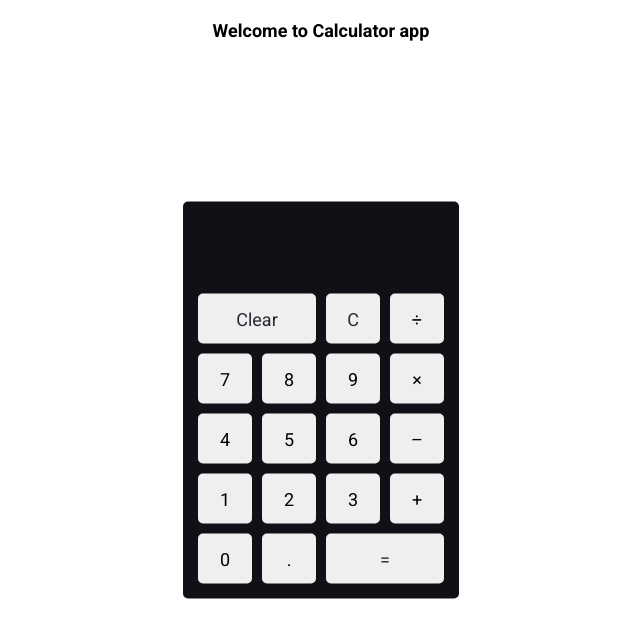
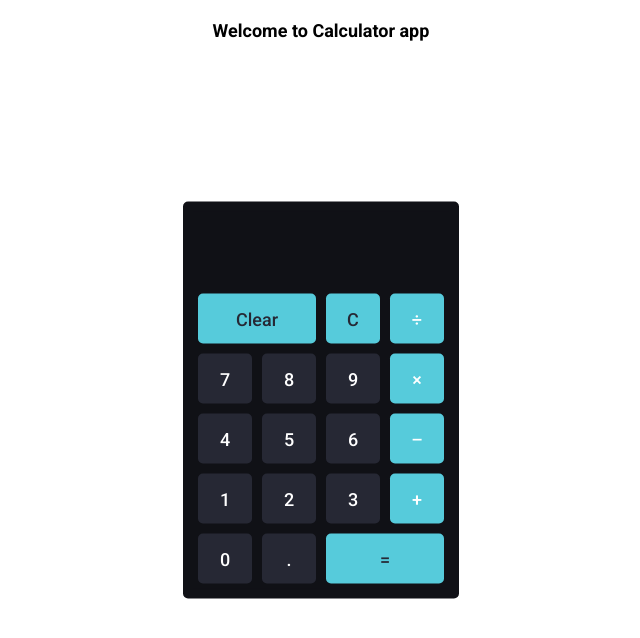
Before and after one commit to martinaaa96/react-project, a React (Create React App) app: page / in a window 1280 px wide. Shown: the top 638 px of the page, without its empty margins (319-959 px from the left). Built offline with nearby package versions, Linux system fonts and the light colour scheme.

Commit message:
calculate function

```diff
--- a/src/App.css
+++ b/src/App.css
@@ -1,20 +1,20 @@
 @import url('https://fonts.googleapis.com/css2?family=Roboto:wght@400;500;700;900&display=swap');
 
 
-*{
+* {
   font-family: 'Roboto', sans-serif;
   font-size: 18px;
 }
 
-body{
+body {
   display: flex;
   justify-content: center;
   align-items: center;
 }
 
-.container{
-  top:50%;
-  left:50%;
+.container {
+  top: 50%;
+  left: 50%;
   position: absolute;
   transform: translate(-50%, -50%);
   margin: 0 auto;
@@ -25,17 +25,17 @@ body{
   border-radius: 5px;
 }
 
-.keypad{
+.keypad {
   display: grid;
-grid-template-columns:repeat(4, 1fr);
-grid-auto-rows: minmax(60px, auto);
+  grid-template-columns: repeat(4, 1fr);
+  grid-auto-rows: minmax(60px, auto);
 }
 
-input[type="text"]{
+input[type="text"] {
   height: 75px;
   width: 249px;
   background-color: #10111600;
-  border:0px;
+  border: 0px;
   color: #ffffff;
   text-align: right;
   font-size: 25px;
@@ -44,25 +44,41 @@ input[type="text"]{
 
 }
 
-#clear{
-  grid-column:1/3 ;
+#clear {
+  grid-column: 1/3;
   grid-row: 1;
   color: #262834;
 
 }
 
-#result{
+#result {
   grid-column: 3/5;
   grid-row: 5;
   color: #262834;
 }
-#backspace{
+
+#backspace {
   color: #262834;
 }
 
-button{
+button {
   margin: 5px;
   border: none;
   border-radius: 5px;
+  cursor: pointer;
+  background: #262834;
+  color: #ffffff;
+  font-weight: 500;
+}
+
+input:focus,
+input:active,
+button:focus,
+button:active {
+outline: none;
+
 
 }
+.hightlight {
+  background: #56cbdb;
+}
--- a/src/components/Calculator.js
+++ b/src/components/Calculator.js
@@ -2,45 +2,54 @@
 import { clear } from "@testing-library/user-event/dist/clear";
 import { useState } from "react";
 
-export default function Calculator(){
+export default function Calculator() {
   const [result, setResult] = useState('')
 
-  const handleClick = (e)=>{
+  const handleClick = (e) => {
     setResult(result.concat(e.target.name));
 
 
   }
-  const clear = ()=>{
-setResult("")
+  const clear = () => {
+    setResult("");
   }
-  const backspace = ()=>{
+  const backspace = () => {
+    setResult(result.slice(0, result.length - 1));
+  }
+  const calculate = () => {
+
+    try {
+      setResult(eval(result).toString())
+    } catch (err) {
+      setResult("Error");
+    }
 
   }
 
   return (
     <div className="container">
       <form>
-<input type="text" value={result}/>
+        <input type="text" defaultValue={result} />
       </form>
       <div className="keypad">
-<button onClick={clear} id="clear" >Clear</button>
-<button onClick={backspace} id="backspace">C</button>
-<button name="/" onClick={handleClick}>&divide;</button>
+        <button className="hightlight" onClick={clear} id="clear" >Clear</button>
+        <button className="hightlight" onClick={backspace} id="backspace">C</button>
+        <button className="hightlight" name="/" onClick={handleClick}>&divide;</button>
         <button name="7" onClick={handleClick}>7</button>
         <button name="8" onClick={handleClick}>8</button>
         <button name="9" onClick={handleClick}>9</button>
-<button name="*"onClick={handleClick}>&times;</button>
+        <button className="hightlight" name="*" onClick={handleClick}>&times;</button>
         <button name="4" onClick={handleClick}>4</button>
         <button name="5" onClick={handleClick}>5</button>
         <button name="6" onClick={handleClick}>6</button>
-<button name="-" onClick={handleClick}>&ndash;</button>
+        <button className="hightlight" name="-" onClick={handleClick}>&ndash;</button>
         <button name="1" onClick={handleClick}>1</button>
         <button name="2" onClick={handleClick}>2</button>
         <button name="3" onClick={handleClick}>3</button>
-<button name="+" onClick={handleClick}>+</button>
+        <button className="hightlight" name="+" onClick={handleClick}>+</button>
         <button name="0" onClick={handleClick}>0</button>
         <button name="." onClick={handleClick}>.</button>
-<button onClick={handleClick} id="result">=</button>
+        <button className="hightlight" onClick={calculate} id="result">=</button>
 
       </div>
     </div>
```
Lines whose indentation alone changed are shown as unchanged.
